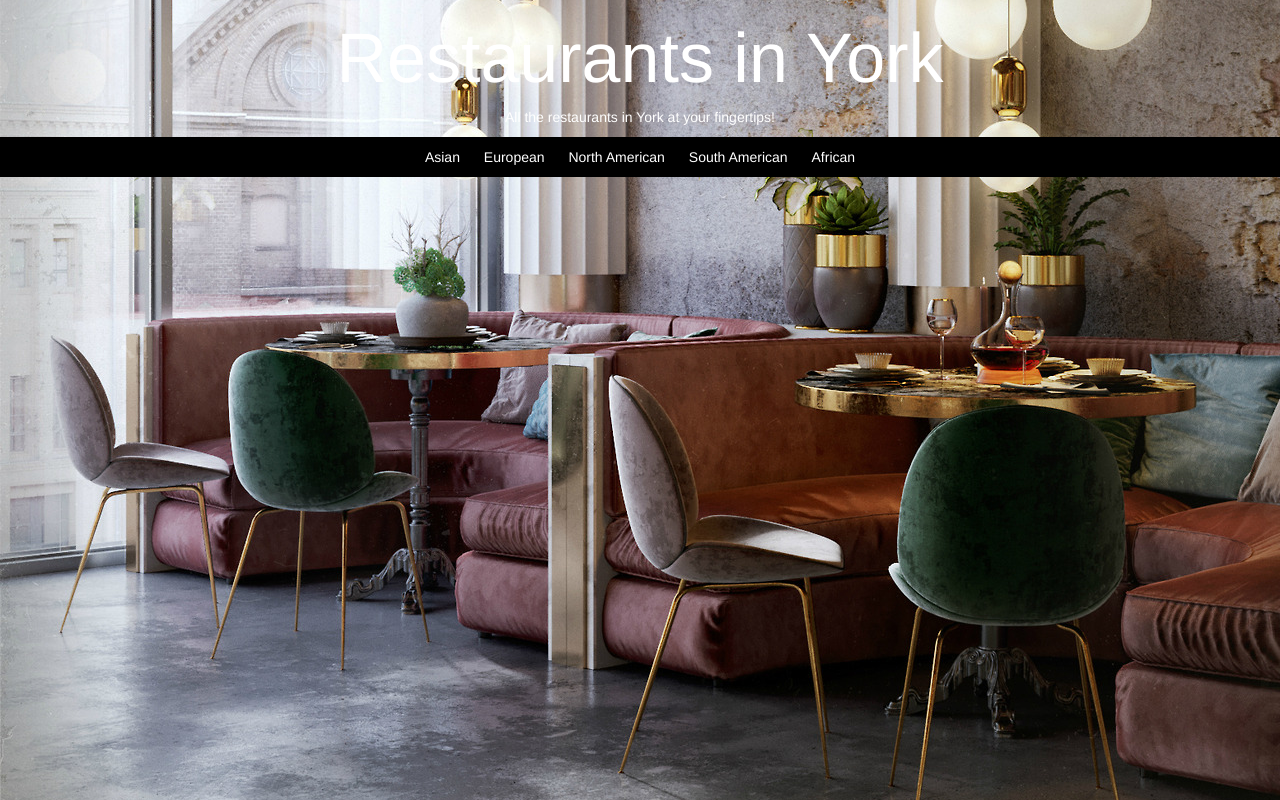
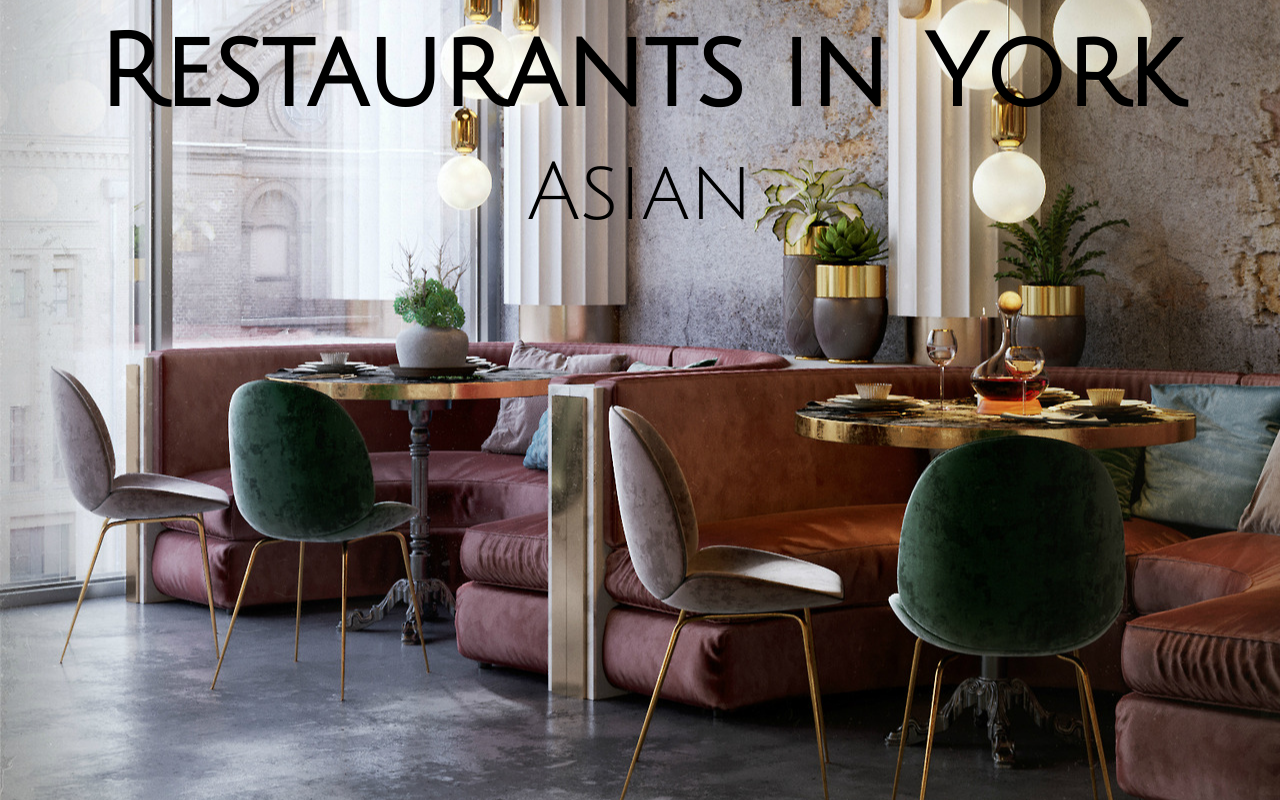
Before and after one commit to sblrn/Yorkrestaurants.github.io, a plain HTML site: page asian.html in a window 1280 px wide. Drawn offline with nearby package versions, Linux system fonts and the light colour scheme; files whose address does not match are found by name.

Commit message:
second comit

```diff
--- a/index.html
+++ b/asian.html
@@ -2,6 +2,7 @@
 <html>
 
       <head>
+        <script src="/assets/jquery.js"></script>
         <link href="/normalize.css" rel="stylesheet">
           <meta charset="utf-8">
           <meta http-equiv="X-UA-Compatible" content="IE-edge">
@@ -14,44 +15,36 @@
           href="https://maxcdn.bootstrapcdn.com/bootstrap/3.3.7/css/bootstrap.min.css"
           integrity="sha384-BVYiiSIFeK1dGmJRAkycuHAHRg32OmUcww7on3RYdg4Va+PmSTsz/K68vbdEjh4u"
           crossorigin="anonymous">
-
+          <link href="https://fonts.googleapis.com/css?family=Julius+Sans+One|Roboto" rel="stylesheet">
           <style>
           header {
             text-align: center;
-            color: white;
-          }
-          ul {
-            padding: 10px;
-            background: black;
-          }
-          li {
-            display: inline;
-            padding: 0px 10px 0px 10px;
-          }
-          a {
-            color: white;
+            color: black;
+            font-size: 30px;
           }
           h1 {
-            font-size: 70px;
+            font-family: 'Julius Sans One', sans-serif;
+            font-size: 100px;
+            color: black;
+            font-weight: bold;
+          }
+          h2 {
+            font-family: 'Julius Sans One', sans-serif;
+            font-size: 80px;
+            color: black;
           }
           body {
-            background: url('file:///C:/Users/sibel/Desktop/Week4/YorkRestaurants/Images/Photo2.jpg');
+            background: url('images/Photo2.jpg');
             background-size: cover;
             background-position: center;
           }
+
           </style>
       </head>
       <body>
         <header>
         <h1>Restaurants in York</h1>
-        <p>All the restaurants in York at your fingertips!</p>
-        <ul>
-          <li> <a href="#"> Asian </a> </li>
-          <li> <a href="#"> European </a> </li>
-          <li> <a href="#"> North American </a> </li>
-          <li> <a href="#"> South American </a> </li>
-          <li> <a href="#"> African </a> </li>
-        </ul>
+        <h2>Asian</h2>
       </header>
     </body>
   </html>
```
Also changed, not shown: homepage.html (added, +66 -0 lines).
